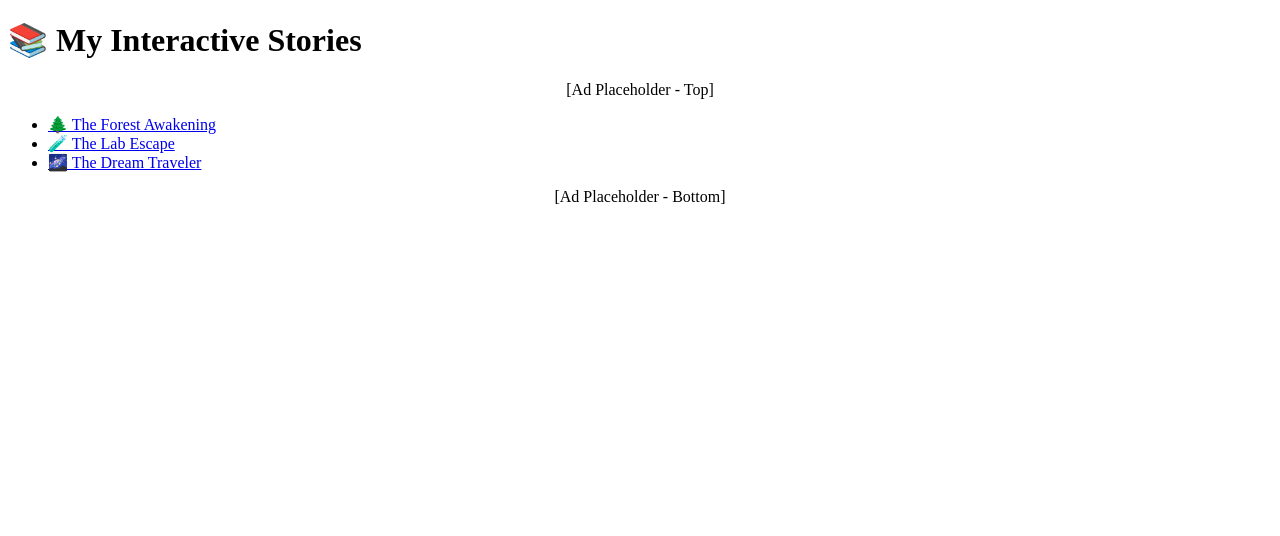
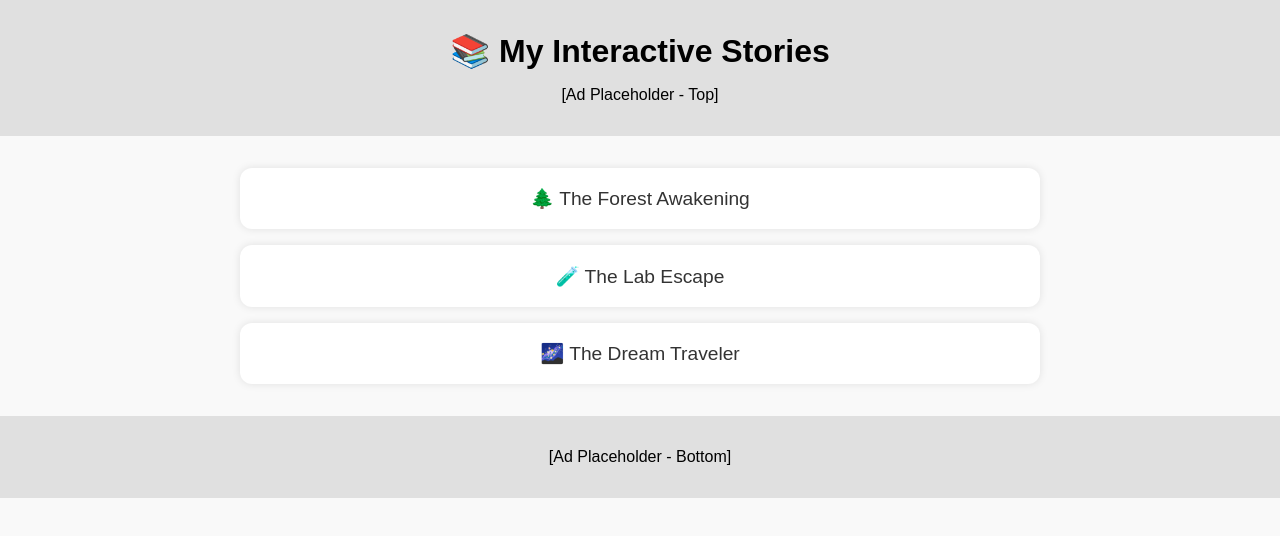
Before and after one commit to jinyi2020/DreamBoat, a plain HTML site: page index.html in a window 1280 px wide. Drawn offline with Linux system fonts and the light colour scheme.

Commit message:
Update index.html

```diff
--- a/index.html
+++ b/index.html
@@ -2,26 +2,91 @@
 <html lang="en">
 <head>
   <meta charset="UTF-8">
-  <title>Interactive Story Hub</title>
+  <meta name="viewport" content="width=device-width, initial-scale=1">
+  <title>My Interactive Stories</title>
+  <style>
+    body {
+      font-family: sans-serif;
+      margin: 0;
+      padding: 0;
+      background-color: #f9f9f9;
+    }
+
+    header, footer {
+      text-align: center;
+      padding: 1em;
+      background-color: #e0e0e0;
+    }
+
+    h1 {
+      margin: 0.5em 0;
+      font-size: 2em;
+    }
+
+    main {
+      max-width: 800px;
+      margin: auto;
+      padding: 1em;
+    }
+
+    ul {
+      list-style: none;
+      padding: 0;
+    }
+
+    li {
+      margin: 1em 0;
+    }
+
+    a.story-link {
+      display: block;
+      text-align: center;
+      padding: 1em;
+      background-color: #ffffff;
+      border-radius: 12px;
+      text-decoration: none;
+      color: #333;
+      font-size: 1.2em;
+      box-shadow: 0 0 8px rgba(0, 0, 0, 0.1);
+      transition: background-color 0.3s;
+    }
+
+    a.story-link:hover {
+      background-color: #f0f0f0;
+    }
+
+    @media (max-width: 600px) {
+      a.story-link {
+        font-size: 1em;
+        padding: 0.8em;
+      }
+    }
+  </style>
 </head>
 <body>
+
+  <header>
     <h1>📚 My Interactive Stories</h1>
-
-  <!-- 顶部广告位 -->
-  <div id="ad-top" style="margin: 10px 0; text-align:center;">
+    <!-- Top ad placeholder -->
+    <div id="ad-top">
       <p>[Ad Placeholder - Top]</p>
     </div>
+  </header>
 
-  <!-- 故事列表 -->
+  <main>
     <ul>
-    <li><a href="stories/story.html" target="_blank">🌲 The Forest Awakening</a></li>
-    <li><a href="stories/story2.html" target="_blank">🧪 The Lab Escape</a></li>
-    <li><a href="stories/story3.html" target="_blank">🌌 The Dream Traveler</a></li>
+      <li><a class="story-link" href="stories/story.html" target="_blank">🌲 The Forest Awakening</a></li>
+      <li><a class="story-link" href="stories/story2.html" target="_blank">🧪 The Lab Escape</a></li>
+      <li><a class="story-link" href="stories/story3.html" target="_blank">🌌 The Dream Traveler</a></li>
     </ul>
+  </main>
 
-  <!-- 底部广告位 -->
-  <div id="ad-bottom" style="margin: 10px 0; text-align:center;">
+  <footer>
+    <!-- Bottom ad placeholder -->
+    <div id="ad-bottom">
       <p>[Ad Placeholder - Bottom]</p>
     </div>
+  </footer>
+
 </body>
 </html>
```
Lines whose indentation alone changed are shown as unchanged.
